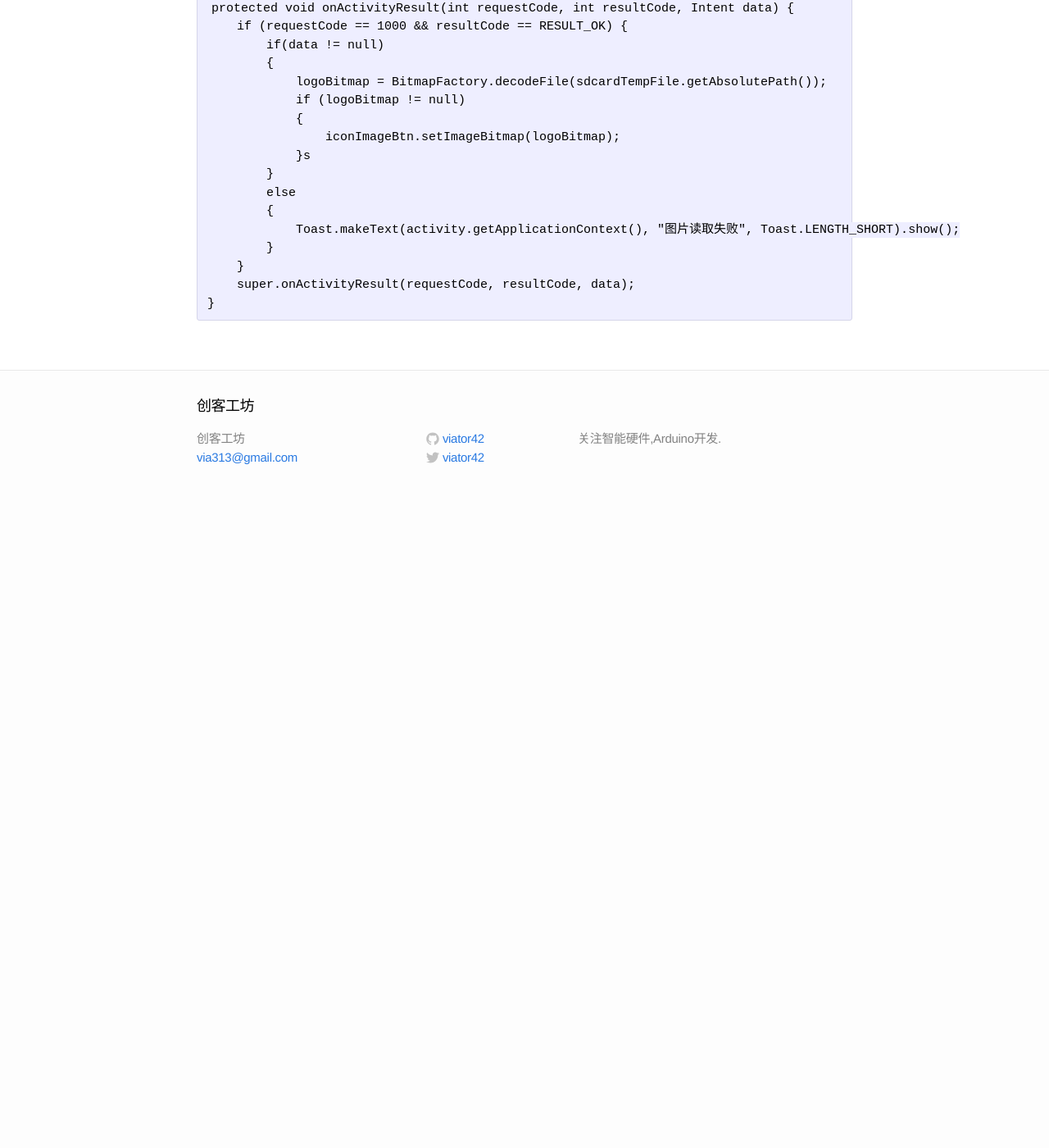
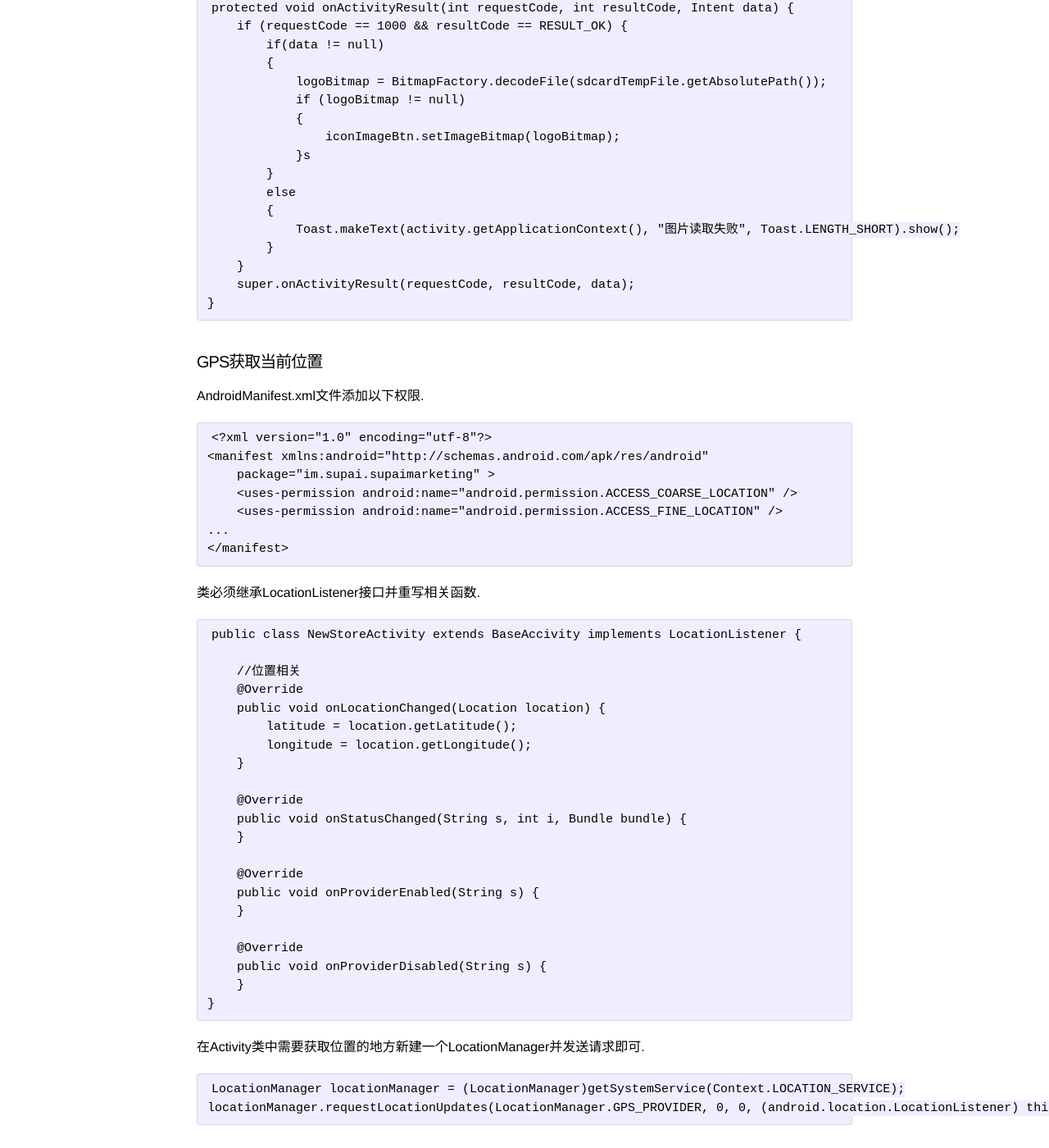
Before and after one commit to viator42/viator42.github.io, a Jekyll site: the page built from _posts/2014-4-4-android-note.markdown, in a window 1280 px wide and 1400 px high, scrolled down 14382 px. Shown: the whole window at 82% size. Built offline with Jekyll 4.4.1, drawn with Linux system fonts in a browser that asks for light colours; before the commit the page ends 14996 px from its top, so only the background shows below that.

Commit message:
修改android笔记

```diff
--- a/_posts/2014-4-4-android-note.markdown
+++ b/_posts/2014-4-4-android-note.markdown
@@ -627,3 +627,44 @@ SimpleAdapter构造函数的参数分别为
         }
         super.onActivityResult(requestCode, resultCode, data);
     }
+
+#### GPS获取当前位置
+
+AndroidManifest.xml文件添加以下权限.
+
+    <?xml version="1.0" encoding="utf-8"?>
+    <manifest xmlns:android="http://schemas.android.com/apk/res/android"
+        package="im.supai.supaimarketing" >
+        <uses-permission android:name="android.permission.ACCESS_COARSE_LOCATION" />
+        <uses-permission android:name="android.permission.ACCESS_FINE_LOCATION" />
+    ...
+    </manifest>
+
+类必须继承LocationListener接口并重写相关函数.
+
+    public class NewStoreActivity extends BaseAccivity implements LocationListener {
+
+        //位置相关
+        @Override
+        public void onLocationChanged(Location location) {
+            latitude = location.getLatitude();
+            longitude = location.getLongitude();
+        }
+
+        @Override
+        public void onStatusChanged(String s, int i, Bundle bundle) {
+        }
+
+        @Override
+        public void onProviderEnabled(String s) {
+        }
+
+        @Override
+        public void onProviderDisabled(String s) {
+        }
+    }
+
+在Activity类中需要获取位置的地方新建一个LocationManager并发送请求即可.
+
+    LocationManager locationManager = (LocationManager)getSystemService(Context.LOCATION_SERVICE);
+    locationManager.requestLocationUpdates(LocationManager.GPS_PROVIDER, 0, 0, (android.location.LocationListener) this);
```
